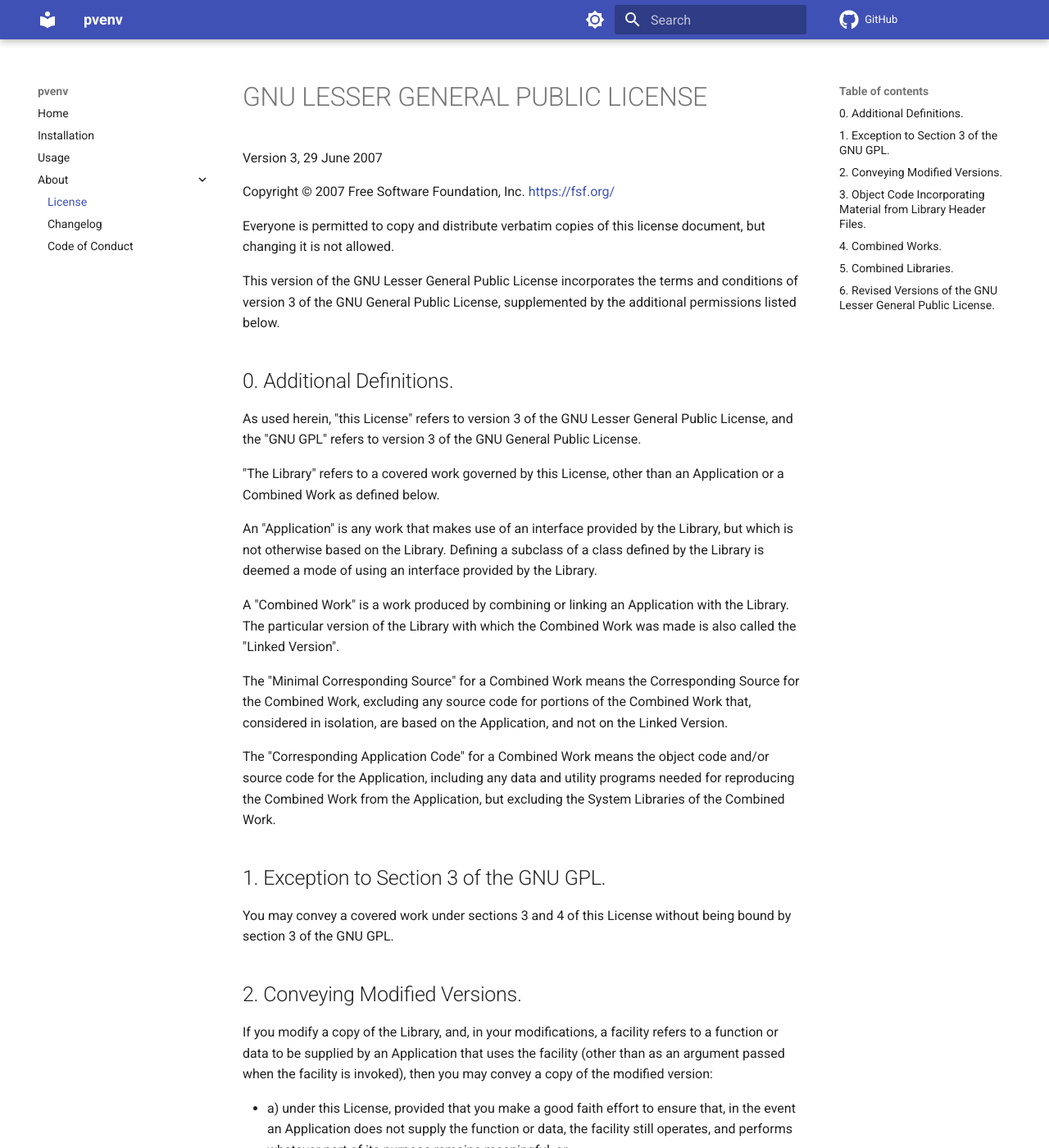
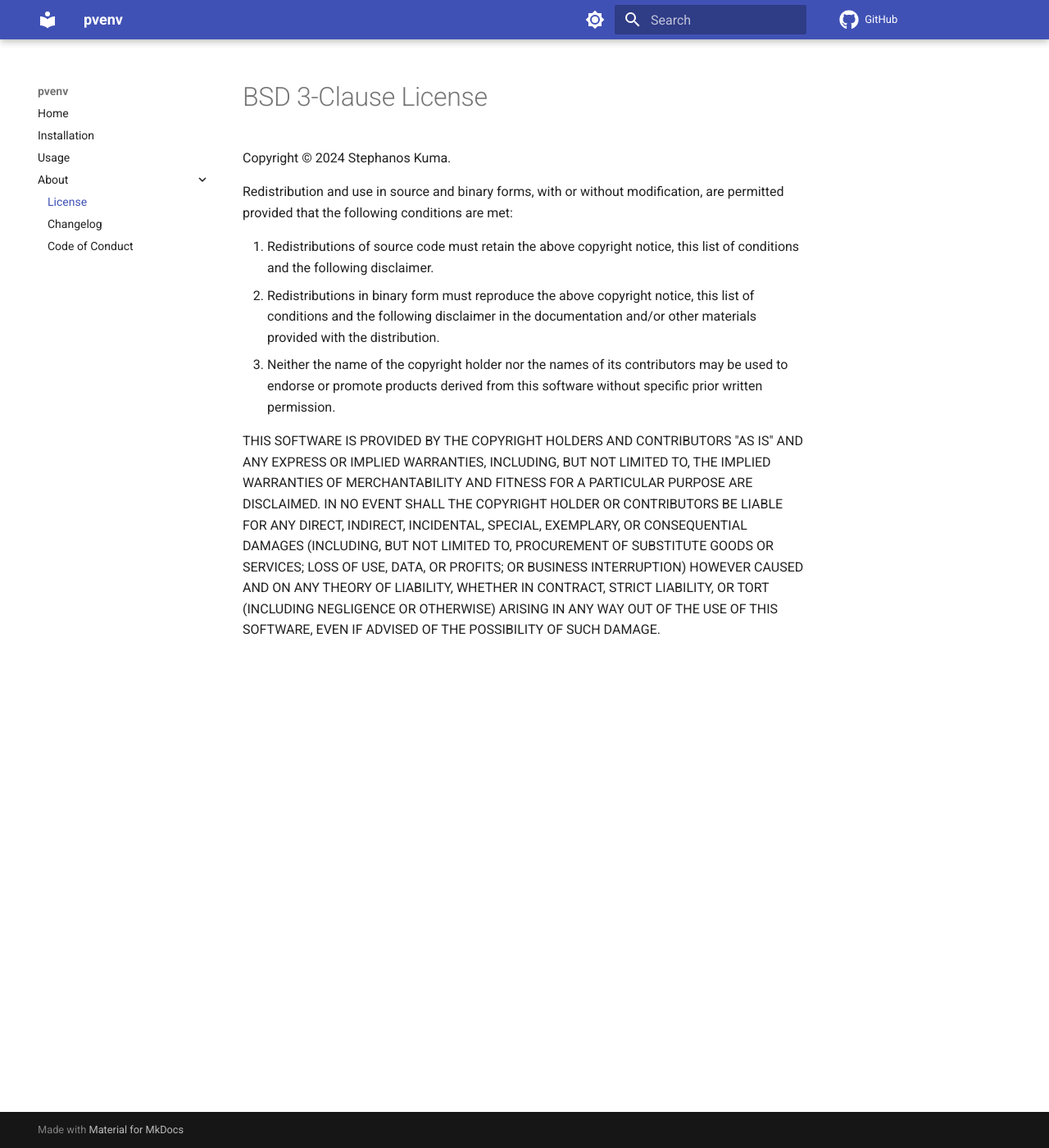
Before and after one commit to spapanik/pvenv, an MkDocs documentation site: the page built from docs/LICENSE.md, in a window 1280 px wide and 1400 px high. Shown: the whole window at 82% size. Built offline with MkDocs 1.6.1 and Material for MkDocs 9.7.7, drawn with Linux system fonts in a browser that asks for light colours; comment, search, counter and statistics services are not loaded; some of the changed text lies outside the part shown.

Commit message:
✨ Use BSD 3-clause license

```diff
--- a/LICENSE.md
+++ /dev/null
@@ -1,159 +0,0 @@
-# GNU LESSER GENERAL PUBLIC LICENSE
-
-Version 3, 29 June 2007
-
-Copyright &copy; 2007 Free Software Foundation, Inc.
-[https://fsf.org/][FSF]
-
-Everyone is permitted to copy and distribute verbatim copies of this
-license document, but changing it is not allowed.
-
-This version of the GNU Lesser General Public License incorporates the
-terms and conditions of version 3 of the GNU General Public License,
-supplemented by the additional permissions listed below.
-
-## 0. Additional Definitions.
-
-As used herein, "this License" refers to version 3 of the GNU Lesser
-General Public License, and the "GNU GPL" refers to version 3 of the
-GNU General Public License.
-
-"The Library" refers to a covered work governed by this License, other
-than an Application or a Combined Work as defined below.
-
-An "Application" is any work that makes use of an interface provided
-by the Library, but which is not otherwise based on the Library.
-Defining a subclass of a class defined by the Library is deemed a mode
-of using an interface provided by the Library.
-
-A "Combined Work" is a work produced by combining or linking an
-Application with the Library. The particular version of the Library
-with which the Combined Work was made is also called the "Linked
-Version".
-
-The "Minimal Corresponding Source" for a Combined Work means the
-Corresponding Source for the Combined Work, excluding any source code
-for portions of the Combined Work that, considered in isolation, are
-based on the Application, and not on the Linked Version.
-
-The "Corresponding Application Code" for a Combined Work means the
-object code and/or source code for the Application, including any data
-and utility programs needed for reproducing the Combined Work from the
-Application, but excluding the System Libraries of the Combined Work.
-
-## 1. Exception to Section 3 of the GNU GPL.
-
-You may convey a covered work under sections 3 and 4 of this License
-without being bound by section 3 of the GNU GPL.
-
-## 2. Conveying Modified Versions.
-
-If you modify a copy of the Library, and, in your modifications, a
-facility refers to a function or data to be supplied by an Application
-that uses the facility (other than as an argument passed when the
-facility is invoked), then you may convey a copy of the modified
-version:
-
--   a) under this License, provided that you make a good faith effort
-    to ensure that, in the event an Application does not supply the
-    function or data, the facility still operates, and performs
-    whatever part of its purpose remains meaningful, or
--   b) under the GNU GPL, with none of the additional permissions of
-    this License applicable to that copy.
-
-## 3. Object Code Incorporating Material from Library Header Files.
-
-The object code form of an Application may incorporate material from a
-header file that is part of the Library. You may convey such object
-code under terms of your choice, provided that, if the incorporated
-material is not limited to numerical parameters, data structure
-layouts and accessors, or small macros, inline functions and templates
-(ten or fewer lines in length), you do both of the following:
-
--   a) Give prominent notice with each copy of the object code that
-    the Library is used in it and that the Library and its use are
-    covered by this License.
--   b) Accompany the object code with a copy of the GNU GPL and this
-    license document.
-
-## 4. Combined Works.
-
-You may convey a Combined Work under terms of your choice that, taken
-together, effectively do not restrict modification of the portions of
-the Library contained in the Combined Work and reverse engineering for
-debugging such modifications, if you also do each of the following:
-
--   a) Give prominent notice with each copy of the Combined Work that
-    the Library is used in it and that the Library and its use are
-    covered by this License.
--   b) Accompany the Combined Work with a copy of the GNU GPL and this
-    license document.
--   c) For a Combined Work that displays copyright notices during
-    execution, include the copyright notice for the Library among
-    these notices, as well as a reference directing the user to the
-    copies of the GNU GPL and this license document.
--   d) Do one of the following:
-    -   0. Convey the Minimal Corresponding Source under the terms of
-           this License, and the Corresponding Application Code in a form
-           suitable for, and under terms that permit, the user to
-           recombine or relink the Application with a modified version of
-           the Linked Version to produce a modified Combined Work, in the
-           manner specified by section 6 of the GNU GPL for conveying
-           Corresponding Source.
-    -   1. Use a suitable shared library mechanism for linking with
-           the Library. A suitable mechanism is one that (a) uses at run
-           time a copy of the Library already present on the user's
-           computer system, and (b) will operate properly with a modified
-           version of the Library that is interface-compatible with the
-           Linked Version.
--   e) Provide Installation Information, but only if you would
-    otherwise be required to provide such information under section 6
-    of the GNU GPL, and only to the extent that such information is
-    necessary to install and execute a modified version of the
-    Combined Work produced by recombining or relinking the Application
-    with a modified version of the Linked Version. (If you use option
-    4d0, the Installation Information must accompany the Minimal
-    Corresponding Source and Corresponding Application Code. If you
-    use option 4d1, you must provide the Installation Information in
-    the manner specified by section 6 of the GNU GPL for conveying
-    Corresponding Source.)
-
-## 5. Combined Libraries.
-
-You may place library facilities that are a work based on the Library
-side by side in a single library together with other library
-facilities that are not Applications and are not covered by this
-License, and convey such a combined library under terms of your
-choice, if you do both of the following:
-
--   a) Accompany the combined library with a copy of the same work
-    based on the Library, uncombined with any other library
-    facilities, conveyed under the terms of this License.
--   b) Give prominent notice with the combined library that part of it
-    is a work based on the Library, and explaining where to find the
-    accompanying uncombined form of the same work.
-
-## 6. Revised Versions of the GNU Lesser General Public License.
-
-The Free Software Foundation may publish revised and/or new versions
-of the GNU Lesser General Public License from time to time. Such new
-versions will be similar in spirit to the present version, but may
-differ in detail to address new problems or concerns.
-
-Each version is given a distinguishing version number. If the Library
-as you received it specifies that a certain numbered version of the
-GNU Lesser General Public License "or any later version" applies to
-it, you have the option of following the terms and conditions either
-of that published version or of any later version published by the
-Free Software Foundation. If the Library as you received it does not
-specify a version number of the GNU Lesser General Public License, you
-may choose any version of the GNU Lesser General Public License ever
-published by the Free Software Foundation.
-
-If the Library as you received it specifies that a proxy can decide
-whether future versions of the GNU Lesser General Public License shall
-apply, that proxy's public statement of acceptance of any version is
-permanent authorization for you to choose that version for the
-Library.
-
-[FSF]: https://www.fsf.org/
--- a/docs/LICENSE.md
+++ b/docs/LICENSE.md
@@ -1 +1,11 @@
---8<-- "LICENSE.md"
+# BSD 3-Clause License
+
+Copyright &copy; 2024 Stephanos Kuma.
+
+Redistribution and use in source and binary forms, with or without modification, are permitted provided that the following conditions are met:
+
+1. Redistributions of source code must retain the above copyright notice, this list of conditions and the following disclaimer.
+2. Redistributions in binary form must reproduce the above copyright notice, this list of conditions and the following disclaimer in the documentation and/or other materials provided with the distribution.
+3. Neither the name of the copyright holder nor the names of its contributors may be used to endorse or promote products derived from this software without specific prior written permission.
+
+THIS SOFTWARE IS PROVIDED BY THE COPYRIGHT HOLDERS AND CONTRIBUTORS "AS IS" AND ANY EXPRESS OR IMPLIED WARRANTIES, INCLUDING, BUT NOT LIMITED TO, THE IMPLIED WARRANTIES OF MERCHANTABILITY AND FITNESS FOR A PARTICULAR PURPOSE ARE DISCLAIMED. IN NO EVENT SHALL THE COPYRIGHT HOLDER OR CONTRIBUTORS BE LIABLE FOR ANY DIRECT, INDIRECT, INCIDENTAL, SPECIAL, EXEMPLARY, OR CONSEQUENTIAL DAMAGES (INCLUDING, BUT NOT LIMITED TO, PROCUREMENT OF SUBSTITUTE GOODS OR SERVICES; LOSS OF USE, DATA, OR PROFITS; OR BUSINESS INTERRUPTION) HOWEVER CAUSED AND ON ANY THEORY OF LIABILITY, WHETHER IN CONTRACT, STRICT LIABILITY, OR TORT (INCLUDING NEGLIGENCE OR OTHERWISE) ARISING IN ANY WAY OUT OF THE USE OF THIS SOFTWARE, EVEN IF ADVISED OF THE POSSIBILITY OF SUCH DAMAGE.
```
Also changed, not shown: docs/CHANGELOG.md (+4 -0 lines), docs/README.md (+1 -1 lines).
